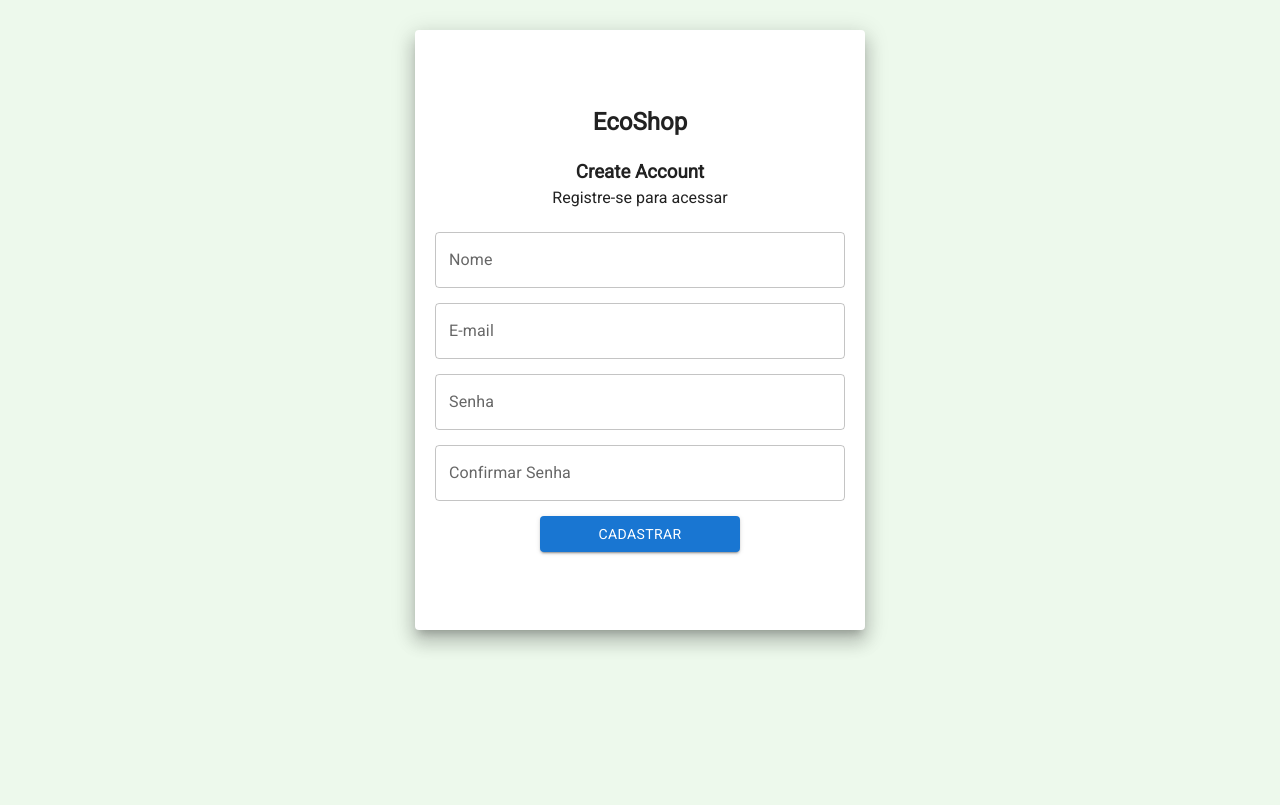
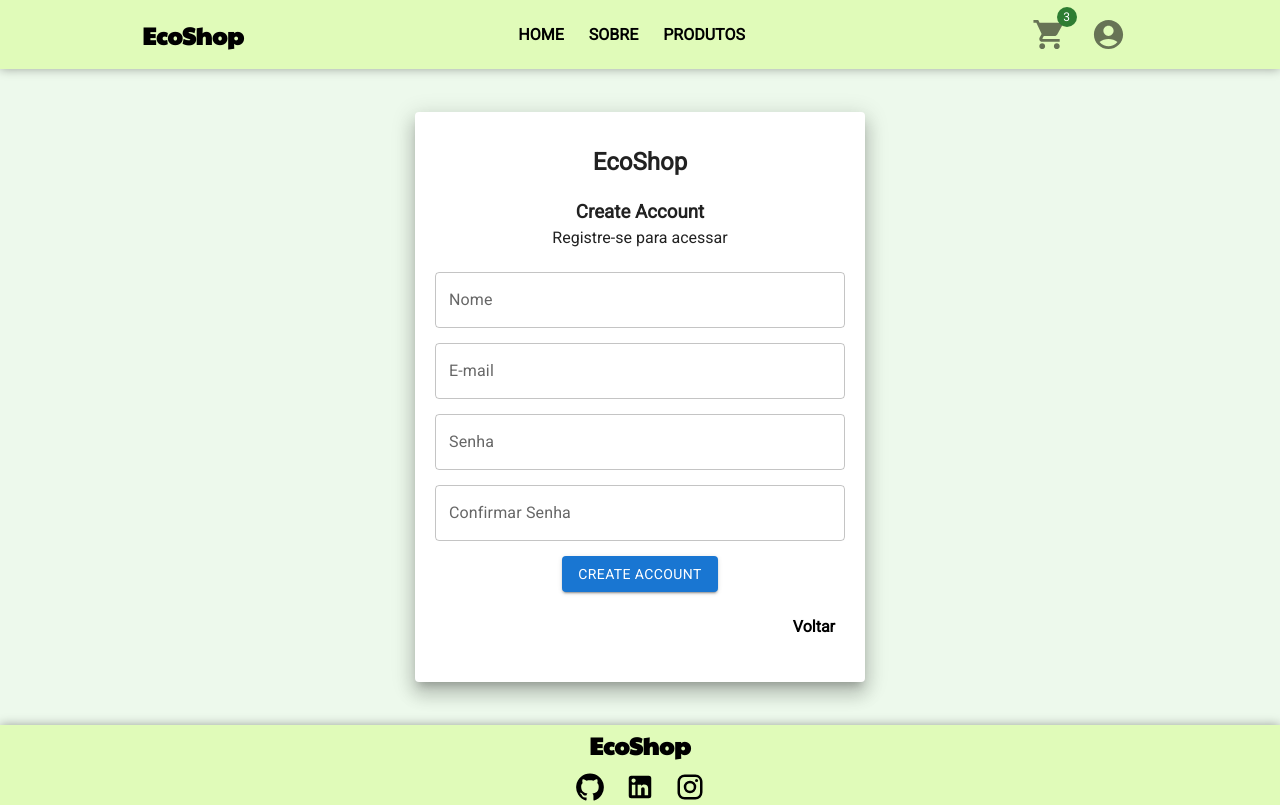
Before and after one commit to Biellms/ProjetoIntegrador-EcoShop, a React (Create React App) app in the folder FrontEnd/eco-shop/: page /cadastro in a window 1280 px wide. Built offline with nearby package versions, Linux system fonts and the light colour scheme.

Commit message:
Upd login/cadastro

```diff
--- a/FrontEnd/eco-shop/src/App.tsx
+++ b/FrontEnd/eco-shop/src/App.tsx
@@ -12,7 +12,7 @@ function App() {
   return (
     <>
       <BrowserRouter>
-        {/* <Navbar /> */}
+        <Navbar />
           <Routes>
             <Route path="/" element={ <Login />} />
             <Route path="/login" element={ <Login />} />
@@ -20,7 +20,7 @@ function App() {
             <Route path="/home" element={ <Home />} />
             <Route path="*" element={ <NotFound />} />
           </Routes>
-        {/* <Footer /> */}
+        <Footer />
       </BrowserRouter>
     </>
   );
--- a/FrontEnd/eco-shop/src/components/footer/Footer.css
+++ b/FrontEnd/eco-shop/src/components/footer/Footer.css
@@ -6,9 +6,9 @@ footer {
     justify-content: center;
     align-items: center;
     flex-direction: column;
-    background: rgb(213, 247, 166);
+    background: rgb(224, 251, 185);
     font-family: 'Paytone One', sans-serif;
-    box-shadow: 0px 0px 10px rgba(0, 0, 0, 0.638);
+    box-shadow: 0px 0px 10px rgba(0, 0, 0, 0.350);
     gap: 10px;
 }
 
--- a/FrontEnd/eco-shop/src/components/navbar/Navbar.css
+++ b/FrontEnd/eco-shop/src/components/navbar/Navbar.css
@@ -6,9 +6,9 @@ header {
     justify-content: space-around;
     align-items: center;
     padding: 5px;
-    background: rgb(213, 247, 166);
+    background: rgb(224, 251, 185);
     font-family: 'Roboto', sans-serif;
-    box-shadow: 0px 0px 10px rgba(0, 0, 0, 0.638);
+    box-shadow: 0px 0px 10px rgba(0, 0, 0, 0.350);
 }
 
 
@@ -24,6 +24,10 @@ header {
     gap: 25px;
 }
 
+.menu-item-text {
+    color: black !important;
+}
+
 @media screen and (min-width: 767px) {
     .header-menu {
         display: none;
--- a/FrontEnd/eco-shop/src/components/navbar/Navbar.tsx
+++ b/FrontEnd/eco-shop/src/components/navbar/Navbar.tsx
@@ -1,9 +1,10 @@
 import { AccountCircle } from '@mui/icons-material';
-import { Badge, IconButton, Menu, MenuItem } from '@mui/material';
+import { Badge, Divider, IconButton, Menu, MenuItem } from '@mui/material';
 import MenuIcon from '@mui/icons-material/Menu';
 import ShoppingCartIcon from '@mui/icons-material/ShoppingCart';
 import { useState } from 'react';
 import './Navbar.css';
+import { Link } from 'react-router-dom';
 
 export function Navbar() {
 
@@ -64,9 +65,9 @@ export function Navbar() {
         <h2>EcoShop</h2>
       </div>
       <div className='header-nav'>
-        <h3 style={{cursor: 'pointer'}} >HOME</h3>
-        <h3 style={{cursor: 'pointer'}} >SOBRE</h3>
-        <h3 style={{cursor: 'pointer'}} >PRODUTOS</h3>
+        <h4 style={{cursor: 'pointer'}} >HOME</h4>
+        <h4 style={{cursor: 'pointer'}} >SOBRE</h4>
+        <h4 style={{cursor: 'pointer'}} >PRODUTOS</h4>
       </div>
       <div className='header-user'>
           <IconButton
@@ -105,9 +106,13 @@ export function Navbar() {
           open={Boolean(anchorEl)}
           onClose={handleCloseUser}
         >
-          <MenuItem onClick={handleCloseUser}>Seus Produtos</MenuItem>
-          <MenuItem onClick={handleCloseUser}>Cadastrar Produtos</MenuItem>
-          <MenuItem onClick={handleCloseUser}>Sair</MenuItem>
+          <MenuItem onClick={handleCloseUser} className='menu-item-text'>Olá, Usuário</MenuItem>
+          <Divider/>
+          <MenuItem onClick={handleCloseUser} className='menu-item-text'>Seus Produtos</MenuItem>
+          <MenuItem onClick={handleCloseUser} className='menu-item-text'>Cadastrar Produtos</MenuItem>
+          <Link to='/login'>
+          <MenuItem onClick={handleCloseUser} className='menu-item-text'>Sair</MenuItem>
+          </Link>
         </Menu>
       </div>
     </header>
--- a/FrontEnd/eco-shop/src/paginas/cadastro/Cadastro.css
+++ b/FrontEnd/eco-shop/src/paginas/cadastro/Cadastro.css
@@ -1,7 +1,7 @@
 .cadastro-card {
     max-width: 450px;
     width: 100%;
-    height: 600px;
+    height: 570px;
     border-radius: 10px;
     display: flex;
     justify-content: center;
@@ -11,7 +11,14 @@
     padding: 20px;
 }
 
-@media screen and (max-width: 768px){
+.cadastro-voltar {
+    width: 100%;
+    display: flex;
+    justify-content: flex-end;
+    padding: 10px;
+}
+
+@media screen and (max-width: 425px){
     .cadastro-card {
         border: none !important;
         box-shadow: none !important;
--- a/FrontEnd/eco-shop/src/paginas/cadastro/Cadastro.tsx
+++ b/FrontEnd/eco-shop/src/paginas/cadastro/Cadastro.tsx
@@ -1,6 +1,7 @@
 import React from 'react';
 import { Button, Paper, TextField } from '@mui/material';
 import './Cadastro.css'
+import { Link } from 'react-router-dom';
 
 export function Cadastro() {
     return (
@@ -22,8 +23,13 @@ export function Cadastro() {
                     </div>
                     <div className='login-card-form-button'>
                         <Button type='submit' variant="contained" className="form-button" fullWidth>
-                            Cadastrar
+                            Create Account
                         </Button>
+                    </div>
+                    <div className='cadastro-voltar'>
+                        <Link to='/login'>
+                            <b>Voltar</b>
+                        </Link>
                     </div>
                 </form>
             </Paper>
--- a/FrontEnd/eco-shop/src/paginas/home/Home.tsx
+++ b/FrontEnd/eco-shop/src/paginas/home/Home.tsx
@@ -1,3 +1,4 @@
+import { Alert } from '@mui/material';
 import React from 'react';
 import './Home.css';
 
--- a/FrontEnd/eco-shop/src/paginas/login/Login.css
+++ b/FrontEnd/eco-shop/src/paginas/login/Login.css
@@ -47,10 +47,14 @@
 }
 
 .login-card-form-button {
-    min-width: 200px;
+    min-width: 120px;
 }
 
-@media screen and (max-width: 768px){
+b {
+    color: black;
+}
+
+@media screen and (max-width: 425px){
     .login-card {
         border: none !important;
         box-shadow: none !important;
--- a/FrontEnd/eco-shop/src/paginas/login/Login.tsx
+++ b/FrontEnd/eco-shop/src/paginas/login/Login.tsx
@@ -1,8 +1,8 @@
 import React from 'react';
-import { Button, FormControl, Grid, IconButton, InputAdornment, InputLabel, OutlinedInput, Paper, TextField } from '@mui/material';
+import { Button, Paper, TextField } from '@mui/material';
 import './Login.css'
-import { Visibility, VisibilityOff } from '@mui/icons-material';
 import { PasswordField } from './Passwordfield';
+import { Link } from 'react-router-dom';
 
 export function Login() {
 
@@ -18,17 +18,23 @@ export function Login() {
                 </div>
                 <form action="" className='login-card-form'>
                     <div className='login-card-form-input'>
-                        <TextField label='Usuário' variant='outlined' name='usuario' fullWidth/>
+                        <TextField id='usuario' label='Usuário' variant='outlined' name='usuario' fullWidth/>
                         <PasswordField />
                     </div>
                     <div className='login-card-form-button'>
-                        <Button type='submit' variant="contained" className="form-button" fullWidth>
-                            Sign In
-                        </Button>
+                        <Link to='/home'>
+                            <Button type='submit' variant="contained" className="form-button" fullWidth>
+                                Sign In
+                            </Button>
+                        </Link>
                     </div>
                 </form>
                 <div>
-                    <p>Não tem uma conta? <b>Cadastre-se</b></p>
+                    <p>Não tem uma conta?
+                        <Link to='/cadastro'>
+                            <b> Cadastre-se</b>
+                        </Link>
+                    </p>
                 </div>
             </Paper>
         </div>
--- a/FrontEnd/eco-shop/src/paginas/login/Passwordfield.tsx
+++ b/FrontEnd/eco-shop/src/paginas/login/Passwordfield.tsx
@@ -6,24 +6,17 @@ import { Visibility, VisibilityOff } from '@mui/icons-material';
 export function PasswordField() {
 
     interface State {
-        amount: string;
         password: string;
-        weight: string;
-        weightRange: string;
         showPassword: boolean;
       }
 
-    const [values, setValues] = React.useState<State>({
-        amount: '',
+    const [values, setValues] = React.useState<State> ({
         password: '',
-        weight: '',
-        weightRange: '',
         showPassword: false,
       });
 
-    const handleChange =
-    (prop: keyof State) => (event: React.ChangeEvent<HTMLInputElement>) => {
-    setValues({ ...values, [prop]: event.target.value });
+    const handleChange = (prop: keyof State) => (event: React.ChangeEvent<HTMLInputElement>) => {
+        setValues({ ...values, [prop]: event.target.value });
     };
 
     const handleClickShowPassword = () => {
@@ -34,14 +27,16 @@ export function PasswordField() {
       };
 
     const handleMouseDownPassword = (event: React.MouseEvent<HTMLButtonElement>) => {
-    event.preventDefault();
+        event.preventDefault();
     };
 
     return (
         <FormControl variant="outlined" fullWidth >
-            <InputLabel htmlFor="outlined-adornment-password">Senha</InputLabel>
+            <InputLabel>Senha</InputLabel>
             <OutlinedInput
-                id="outlined-adornment-password"
+                id="senha"
+                label="senha"
+                name='senha'
                 type={values.showPassword ? 'text' : 'password'}
                 value={values.password}
                 onChange={handleChange('password')}
@@ -57,8 +52,6 @@ export function PasswordField() {
                         </IconButton>
                     </InputAdornment>
                 }
-                label="senha"
-                name='senha'
             />
         </FormControl>
     );
```
